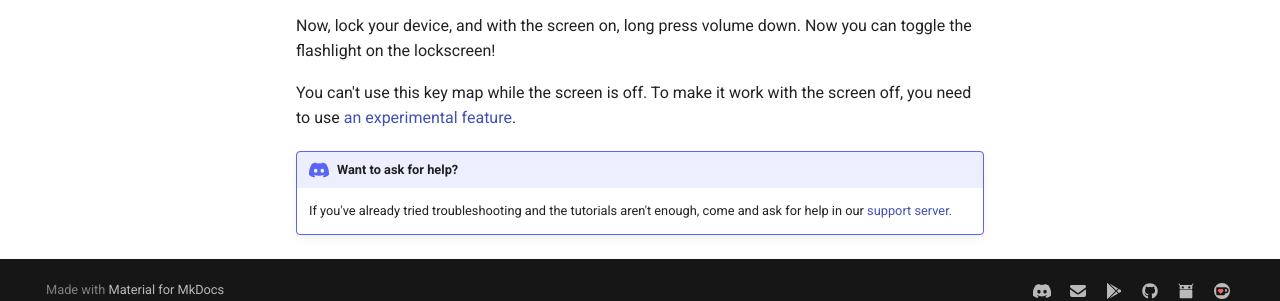
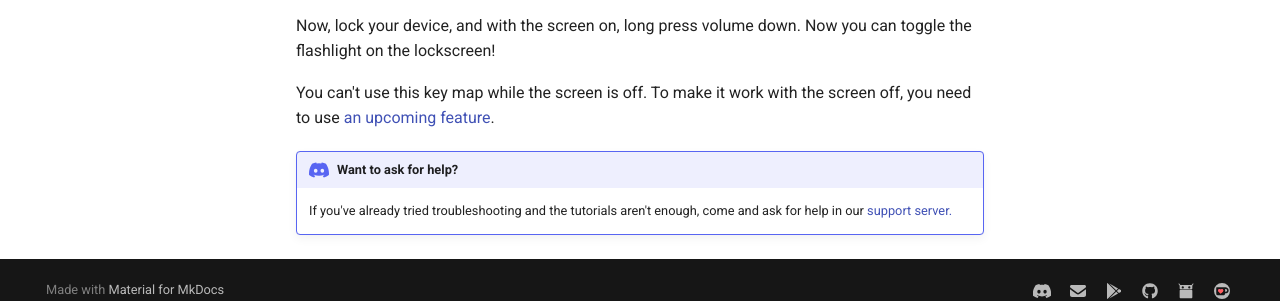
Before and after one commit to keymapperorg/KeyMapperDocs, an MkDocs documentation site: the page built from docs/tutorials/simple-volume.md, in a window 1280 px wide and 900 px high, scrolled down 704 px. Shown: the part 577-878 px from the top of the window. Built offline with MkDocs 1.6.1 and Material for MkDocs 9.7.7, drawn with Linux system fonts in a browser that asks for light colours; comment, search, counter and statistics services are not loaded.

Commit message:
Refer to an "upcoming" feature, rather than an "experimental" one
Also makes the link actually link to something

```diff
--- a/docs/tutorials/simple-volume.md
+++ b/docs/tutorials/simple-volume.md
@@ -36,7 +36,7 @@ You should also see your key map in the list.
 
 Now, lock your device, and with the screen on, long press volume down. Now you can toggle the flashlight on the lockscreen!
 
-You can't use this key map while the screen is off. To make it work with the screen off, you need to use [an experimental feature]().
+You can't use this key map while the screen is off. To make it work with the screen off, you need to use [an upcoming feature](https://github.com/keymapperorg/KeyMapper/issues/1394).
 
 !!! discord "Want to ask for help?"
     If you've already tried troubleshooting and the tutorials aren't enough, come and ask for help in our [support server.](http://keymapper.club)
```
